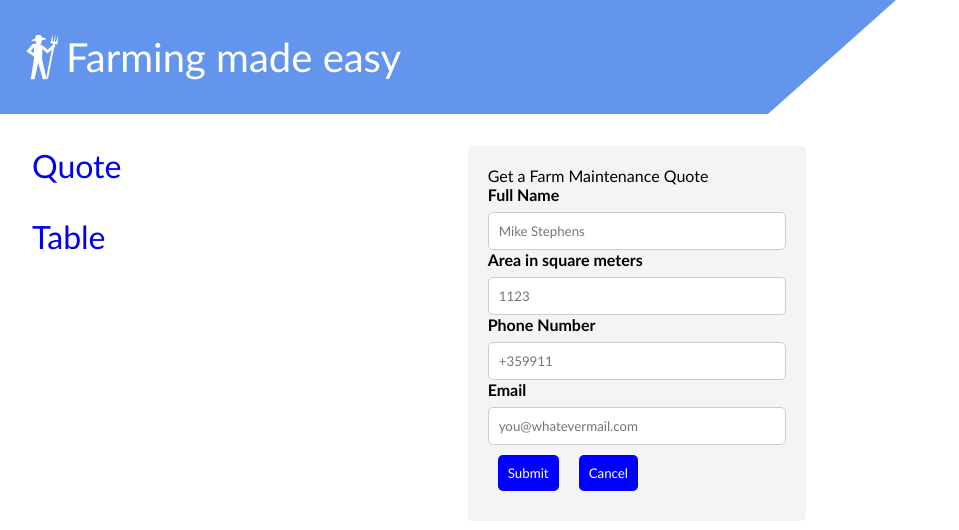
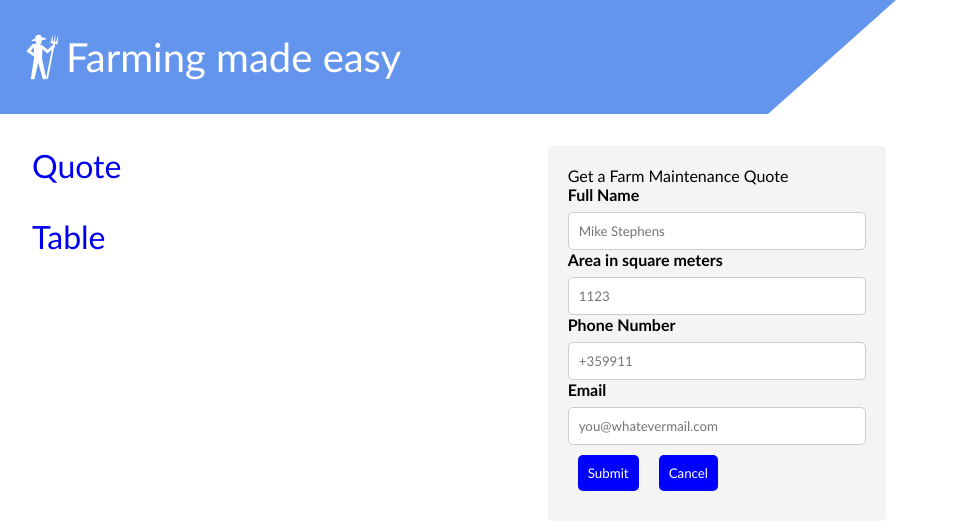
Before and after one commit to slav-getov/react-proj, a React app: page /quote in a window 1280 px wide. Shown: the top 530 px of the page, without its empty margins (0-959 px from the left). Built offline with nearby package versions, Linux system fonts and the light colour scheme.

Commit message:
flex direction fixed for the error segment

```diff
--- a/src/components/Forms/Form.jsx
+++ b/src/components/Forms/Form.jsx
@@ -33,7 +33,7 @@ const Form = () => {
         onSubmit={(e) => {
           e.preventDefault();
           //handleChange(e);
-          console.log(formState);
+          //console.log(formState); probably we won't need form state at this point
           handleReset();
           console.log("hey you submitted!");
           console.log(values);
--- a/src/components/Sections/informationsection.style.css.js
+++ b/src/components/Sections/informationsection.style.css.js
@@ -1,8 +1,9 @@
 import styled from "styled-components";
 const InfoStyles = styled.main`
   display: flex;
-  justify-content: center;
-  gap: 10rem;
+  flex-direction: column;
+  align-items: center;
+  gap: 1rem;
 `;
 
 export { InfoStyles };
```
